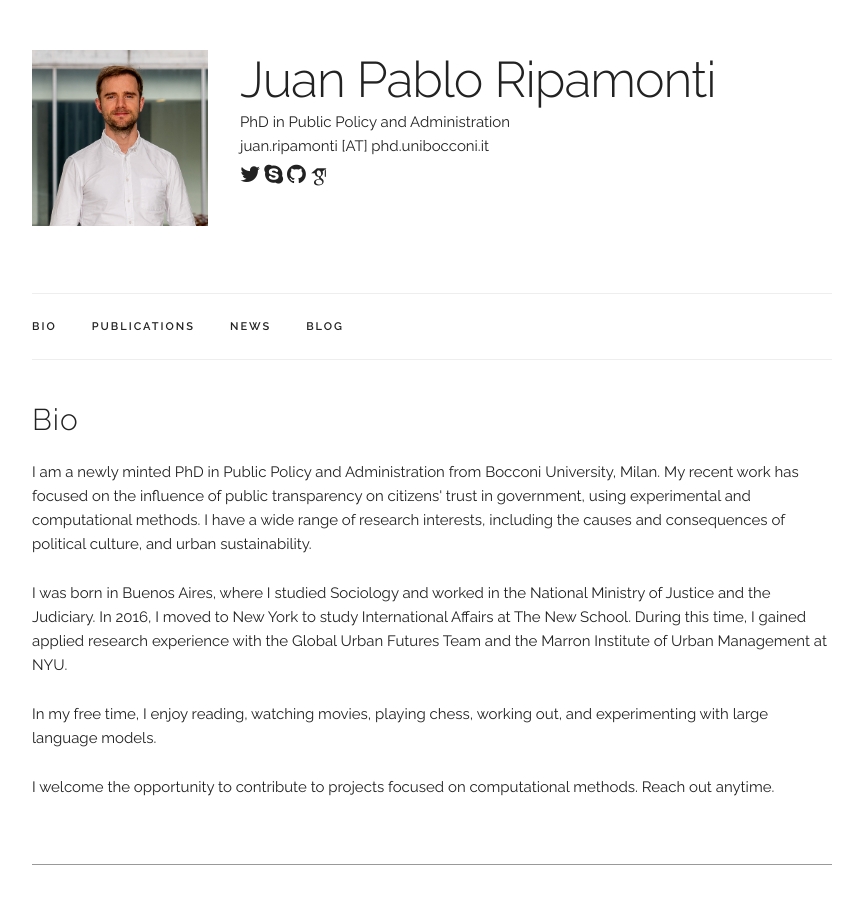
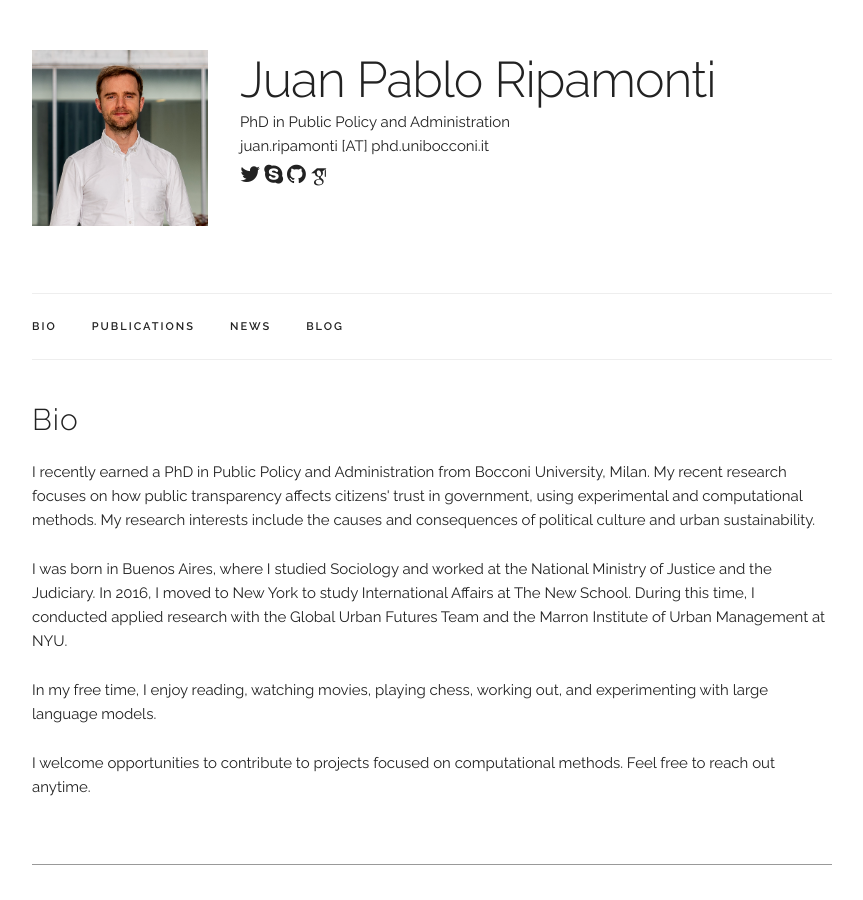
Before and after one commit to jpripamonti/jpripamonti.github.io, a Jekyll site: the page built from index.html, in a window 1280 px wide and 900 px high. Shown: the whole window, without its empty margins (208-1071 px from the left). Built offline with Jekyll 4.4.1, drawn with Linux system fonts in a browser that asks for light colours; some web fonts are replaced.

Commit message:
Changed bio

```diff
--- a/index.html
+++ b/index.html
@@ -8,13 +8,14 @@ title: Home
 
   <a href="" target="_blank"></a>
 
-  <p>I am a newly minted PhD in Public Policy and Administration from Bocconi University, Milan. My recent work has focused on the influence of public transparency on citizens' trust in government, using experimental and computational methods. I have a wide range of research interests, including the causes and consequences of political culture, and urban sustainability.</p>
+  <p>I recently earned a PhD in Public Policy and Administration from Bocconi University, Milan. My recent research focuses on how public transparency affects citizens' trust in government, using experimental and computational methods. My research interests include the causes and consequences of political culture and urban sustainability.</p>
 
-  <p>I was born in Buenos Aires, where I studied Sociology and worked in the National Ministry of Justice and the Judiciary. In 2016, I moved to New York to study International Affairs at The New School. During this time, I gained applied research experience with the Global Urban Futures Team and the Marron Institute of Urban Management at NYU.</p>
+
+  <p>I was born in Buenos Aires, where I studied Sociology and worked at the National Ministry of Justice and the Judiciary. In 2016, I moved to New York to study International Affairs at The New School. During this time, I conducted applied research with the Global Urban Futures Team and the Marron Institute of Urban Management at NYU.</p>
 
   <p>In my free time, I enjoy reading, watching movies, playing chess, working out, and experimenting with large language models.</p>
 
-  <p>I welcome the opportunity to contribute to projects focused on computational methods. Reach out anytime.</p>
+  <p>I welcome opportunities to contribute to projects focused on computational methods. Feel free to reach out anytime.</p>
 </div>
 
 
```
